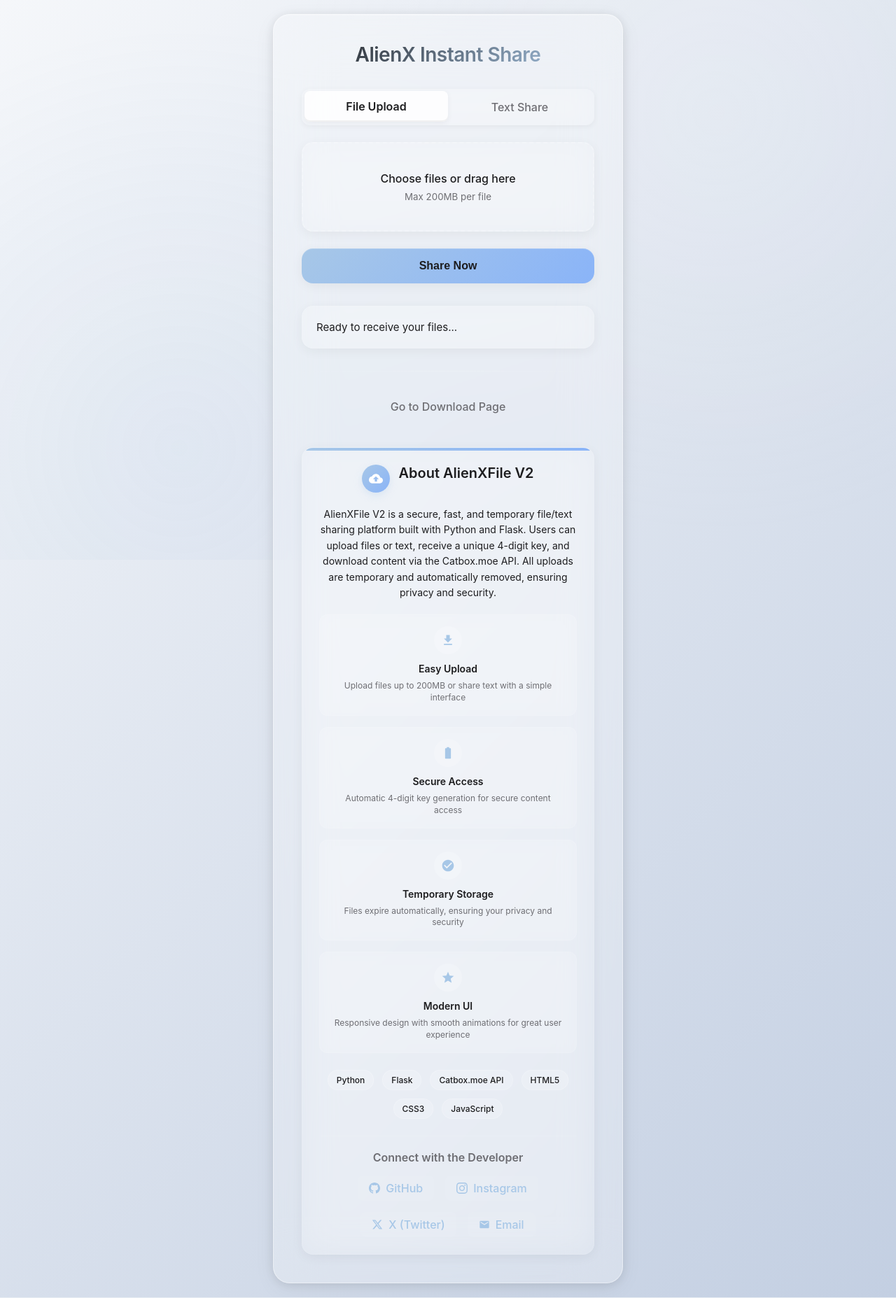
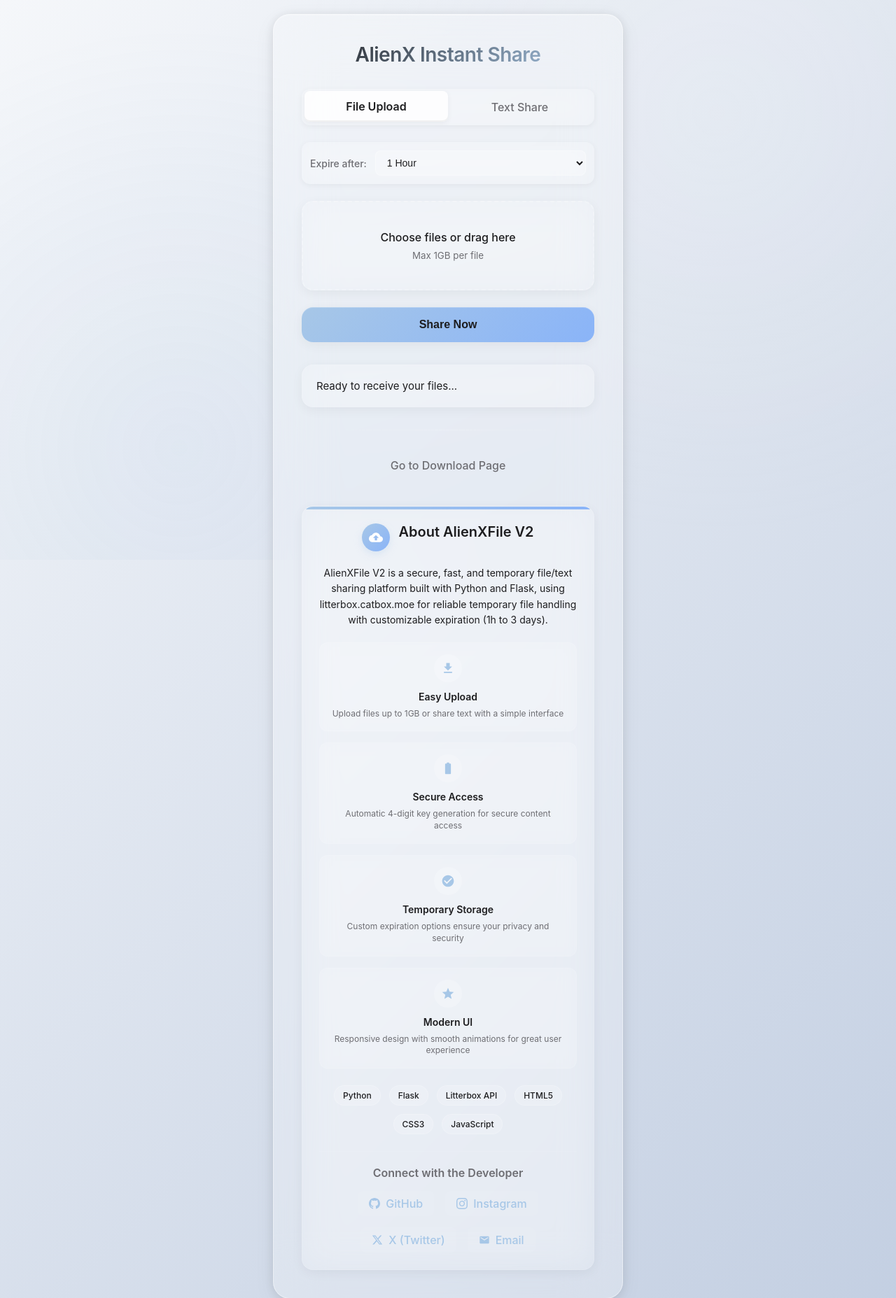
Before and after one commit to aryankahar31/AlienXFileV2, a Flask app: page / in a window 1280 px wide. Shown: the top 1855 px of the page at 70% size. Run offline with Flask 3, Linux system fonts and the light colour scheme; some web fonts are replaced.

Commit message:
Update upload/download pages & integrate Litterbox upload

```diff
--- a/app.py
+++ b/app.py
@@ -2,20 +2,29 @@
 import requests
 import random
 import string
-import os
+import logging
 from io import BytesIO
+from werkzeug.utils import secure_filename
 
 app = Flask(__name__)
-app.secret_key = "alienx_secret"
+app.secret_key = "alienx_secret"  # In production, use os.environ.get('SECRET_KEY')
 
-# Catbox max is 200MB
-app.config['MAX_CONTENT_LENGTH'] = 200 * 1024 * 1024  # 200 MB
+# Configure logging
+logging.basicConfig(level=logging.INFO)
+logger = app.logger
 
-# in-memory mapping: key -> {'link': '...', 'name': '...'}
+# Max upload size = 1GB
+app.config['MAX_CONTENT_LENGTH'] = 1024 * 1024 * 1024
+
+# In-memory store {key: {link, name}} - Consider Redis or DB for production
 uploaded_files = {}
 
 def generate_key():
-    return ''.join(random.choices(string.digits, k=4))
+    """Generate a unique 4-digit key."""
+    while True:
+        key = ''.join(random.choices(string.digits, k=4))
+        if key not in uploaded_files:
+            return key
 
 @app.route('/')
 def index():
@@ -24,85 +33,110 @@
 @app.route('/upload', methods=['POST'])
 def upload():
     mode = request.form.get('mode', 'file')
+    expire_time = request.form.get('expire', '1h')
     uploads = []
+    errors = []
+
+    # Validate expire_time
+    valid_expires = {'1h', '12h', '24h', '72h'}
+    if expire_time not in valid_expires:
+        expire_time = '1h'
+        logger.warning(f"Invalid expire_time '{expire_time}', defaulting to '1h'")
+
+    max_size = app.config['MAX_CONTENT_LENGTH']
 
     if mode == 'text':
         text = request.form.get('text', '').strip()
         if not text:
             return jsonify({"success": False, "error": "No text provided"}), 400
 
-        filename = f"shared_text_{random.randint(1000, 9999)}.txt"
+        size = len(text.encode('utf-8'))
+        if size > max_size:
+            return jsonify({"success": False, "error": f"Text too large! Limit is 1 GB ({size / (1024*1024*1024):.1f} GB)" }), 413
+
+        filename = f"text_{random.randint(1000,9999)}.txt"
         file_stream = BytesIO(text.encode('utf-8'))
         file_stream.name = filename
-        file_stream.seek(0)
-        size = len(text.encode('utf-8'))
 
-        if size > app.config['MAX_CONTENT_LENGTH']:
-            return jsonify({"success": False, "error": "Text too large! Limit is 200 MB"}), 413
+        files = {'fileToUpload': (filename, file_stream, 'text/plain')}
+        data = {'reqtype': 'fileupload', 'time': expire_time}
 
         try:
-            upload_files = {'fileToUpload': (filename, file_stream, 'text/plain')}
-            upload_data = {'reqtype': 'fileupload'}
-            res = requests.post(
-                "https://catbox.moe/user/api.php",
-                data=upload_data,
-                files=upload_files,
-                timeout=300  # increased timeout for big files
-            )
+            res = requests.post("https://litterbox.catbox.moe/resources/internals/api.php",
+                                data=data, files=files, timeout=300)
+            text_resp = res.text.strip()
+            if not text_resp.startswith('https://litter.catbox.moe/'):
+                raise ValueError(f"Invalid response: {text_resp}")
+
+            key = generate_key()
+            uploaded_files[key] = {'link': text_resp, 'name': filename}
+            uploads.append({"key": key, "link": text_resp, "name": filename})
+            logger.info(f"Text uploaded: {filename} with key {key}")
         except requests.exceptions.Timeout:
-            return jsonify({"success": False, "error": "Upload timed out! File might be too large."}), 504
+            errors.append("Upload timed out! Text might be too large.")
+            logger.error("Text upload timeout")
         except requests.exceptions.RequestException as e:
-            return jsonify({"success": False, "error": "Request failed", "details": str(e)}), 500
-
-        text_resp = res.text.strip()
-        if res.status_code != 200 or not text_resp.startswith('https://files.catbox.moe/'):
-            return jsonify({"success": False, "error": "catbox.moe returned failure", "details": text_resp or "Unknown error"}), 500
-
-        key = generate_key()
-        uploaded_files[key] = {'link': text_resp, 'name': filename}
-        uploads.append({"key": key, "link": text_resp, "name": filename})
+            errors.append(f"Request failed: {str(e)}")
+            logger.error(f"Text upload request error: {e}")
+        except ValueError as e:
+            errors.append(f"Catbox API error: {str(e)}")
+            logger.error(f"Text upload API error: {e}")
+        except Exception as e:
+            errors.append(f"Unexpected error: {str(e)}")
+            logger.error(f"Text upload unexpected error: {e}")
 
     else:  # file mode
-        files = request.files.getlist('file')
-        if not files or all(f.filename == '' for f in files):
+        files_list = request.files.getlist('file')
+        if not files_list or all(f.filename == '' for f in files_list):
             return jsonify({"success": False, "error": "No files provided"}), 400
 
-        for file in files:
-            if file.filename == '':
+        for f in files_list:
+            if f.filename == '':
                 continue
 
-            file.seek(0, 2)
-            size = file.tell()
-            file.seek(0)
-            if size > app.config['MAX_CONTENT_LENGTH']:
-                return jsonify({"success": False, "error": f"File '{file.filename}' too large! Limit is 200 MB"}), 413
+            # Secure filename
+            filename = secure_filename(f.filename)
 
+            # Check size
+            f.seek(0, 2)
+            size = f.tell()
+            f.seek(0)
+            if size > max_size:
+                errors.append(f"File '{filename}' too large! Limit is 1 GB ({size / (1024*1024*1024):.1f} GB)")
+                logger.warning(f"File too large: {filename}")
+                continue
+
+            data = {'reqtype': 'fileupload', 'time': expire_time}
+            upload_files = {'fileToUpload': (filename, f.stream, f.mimetype or 'application/octet-stream')}
             try:
-                upload_files = {'fileToUpload': (file.filename, file.stream, file.mimetype or 'application/octet-stream')}
-                upload_data = {'reqtype': 'fileupload'}
-                res = requests.post(
-                    "https://catbox.moe/user/api.php",
-                    data=upload_data,
-                    files=upload_files,
-                    timeout=300  # increased timeout
-                )
+                res = requests.post("https://litterbox.catbox.moe/resources/internals/api.php",
+                                    data=data, files=upload_files, timeout=300)
+                text_resp = res.text.strip()
+                if not text_resp.startswith('https://litter.catbox.moe/'):
+                    raise ValueError(f"Invalid response: {text_resp}")
+                key = generate_key()
+                uploaded_files[key] = {'link': text_resp, 'name': filename}
+                uploads.append({"key": key, "link": text_resp, "name": filename})
+                logger.info(f"File uploaded: {filename} with key {key}")
             except requests.exceptions.Timeout:
-                return jsonify({"success": False, "error": f"Upload of '{file.filename}' timed out! File might be too large."}), 504
+                errors.append(f"Upload of '{filename}' timed out! File might be too large.")
+                logger.error(f"File upload timeout: {filename}")
             except requests.exceptions.RequestException as e:
-                return jsonify({"success": False, "error": f"Request failed for '{file.filename}'", "details": str(e)}), 500
+                errors.append(f"Request failed for '{filename}': {str(e)}")
+                logger.error(f"File upload request error: {filename} - {e}")
+            except ValueError as e:
+                errors.append(f"Catbox API failed for '{filename}': {str(e)}")
+                logger.error(f"File upload API error: {filename} - {e}")
+            except Exception as e:
+                errors.append(f"Unexpected error for '{filename}': {str(e)}")
+                logger.error(f"File upload unexpected error: {filename} - {e}")
 
-            text_resp = res.text.strip()
-            if res.status_code != 200 or not text_resp.startswith('https://files.catbox.moe/'):
-                return jsonify({"success": False, "error": f"catbox.moe failed for '{file.filename}'", "details": text_resp or "Unknown error"}), 500
-
-            key = generate_key()
-            uploaded_files[key] = {'link': text_resp, 'name': file.filename}
-            uploads.append({"key": key, "link": text_resp, "name": file.filename})
-
-    if not uploads:
-        return jsonify({"success": False, "error": "No valid uploads"}), 400
-
-    return jsonify({"success": True, "uploads": uploads})
+    if not uploads and errors:
+        return jsonify({"success": False, "errors": errors}), 400
+    elif uploads and errors:
+        return jsonify({"success": True, "uploads": uploads, "warnings": errors}), 200
+    else:
+        return jsonify({"success": True, "uploads": uploads})
 
 @app.route('/download', methods=['GET', 'POST'])
 def download_page():
@@ -110,9 +144,8 @@
         key = request.form.get('key', '').strip()
         file_info = uploaded_files.get(key)
         if not file_info:
-            flash("Invalid or expired key!", "error")
+            flash("⚠️ Invalid or expired key!", "error")
             return redirect(url_for('download_page'))
-        # redirect user to the catbox.moe link (or you could proxy)
         return redirect(file_info['link'])
     return render_template('download.html')
 
@@ -125,7 +158,7 @@
 
 @app.errorhandler(413)
 def too_large(e):
-    return "File too large! Limit is 200 MB", 413
+    return "⚠️ File too large! Limit is 1 GB", 413
 
 if __name__ == '__main__':
     app.run(debug=True)
--- a/templates/index.html
+++ b/templates/index.html
@@ -140,6 +140,49 @@
                 inset 0 -2px 0 rgba(0, 0, 0, 0.05),
                 0 2px 8px var(--shadow-soft);
             transform: translateY(-1px);
+        }
+
+        /* Expiration Select */
+        .expire-section {
+            margin-bottom: 24px;
+            display: flex;
+            align-items: center;
+            gap: 12px;
+            background: rgba(255, 255, 255, 0.1);
+            backdrop-filter: blur(20px);
+            -webkit-backdrop-filter: blur(20px);
+            border-radius: 12px;
+            padding: 12px;
+            box-shadow: 0 2px 8px var(--shadow-soft);
+        }
+        .expire-section label {
+            font-weight: 500;
+            color: var(--text-muted);
+            font-size: 14px;
+            white-space: nowrap;
+        }
+        .expire-section select {
+            flex: 1;
+            background: rgba(255, 255, 255, 0.2);
+            backdrop-filter: blur(20px);
+            -webkit-backdrop-filter: blur(20px);
+            border: 1px solid rgba(255, 255, 255, 0.3);
+            color: var(--text-color);
+            border-radius: 8px;
+            padding: 8px 12px;
+            font-size: 14px;
+            font-weight: 500;
+            cursor: pointer;
+            transition: all 0.3s ease;
+        }
+        .expire-section select:focus {
+            outline: none;
+            border-color: var(--accent-color);
+            box-shadow: 0 0 0 3px var(--accent-glow);
+        }
+        .expire-section select option {
+            background: var(--text-color);
+            color: white;
         }
 
         /* Inputs */
@@ -556,6 +599,7 @@
         @media (max-width: 480px) {
             .card { padding: 32px 24px; }
             .mode-switch { flex-direction: column; }
+            .expire-section { flex-direction: column; align-items: stretch; }
             h2 { font-size: 24px; }
             .about-section { padding: 20px; }
             .features-grid { grid-template-columns: 1fr; }
@@ -578,10 +622,20 @@
                 <label for="modeText">Text Share</label>
             </div>
 
+            <div class="expire-section">
+                <label for="expire">Expire after:</label>
+                <select name="expire" id="expire">
+                    <option value="1h">1 Hour</option>
+                    <option value="12h">12 Hours</option>
+                    <option value="24h">1 Day</option>
+                    <option value="72h">3 Days</option>
+                </select>
+            </div>
+
             <div id="fileInputContainer">
                 <label for="fileInput" id="fileInputLabel">
                     <span id="fileInputText">Choose files or drag here</span>
-                    <small>Max 200MB per file</small>
+                    <small>Max 1GB per file</small>
                 </label>
                 <input type="file" name="file" id="fileInput" multiple />
             </div>
@@ -606,7 +660,7 @@
                 <h3>About AlienXFile V2</h3>
             </div>
 
-            <p>AlienXFile V2 is a secure, fast, and temporary file/text sharing platform built with Python and Flask. Users can upload files or text, receive a unique 4-digit key, and download content via the Catbox.moe API. All uploads are temporary and automatically removed, ensuring privacy and security.</p>
+            <p>AlienXFile V2 is a secure, fast, and temporary file/text sharing platform built with Python and Flask, using litterbox.catbox.moe for reliable temporary file handling with customizable expiration (1h to 3 days).</p>
 
             <div class="features-grid">
                 <div class="feature-card">
@@ -616,7 +670,7 @@
                         </svg>
                     </div>
                     <h4>Easy Upload</h4>
-                    <p>Upload files up to 200MB or share text with a simple interface</p>
+                    <p>Upload files up to 1GB or share text with a simple interface</p>
                 </div>
                 <div class="feature-card">
                     <div class="feature-icon">
@@ -634,7 +688,7 @@
                         </svg>
                     </div>
                     <h4>Temporary Storage</h4>
-                    <p>Files expire automatically, ensuring your privacy and security</p>
+                    <p>Custom expiration options ensure your privacy and security</p>
                 </div>
                 <div class="feature-card">
                     <div class="feature-icon">
@@ -650,7 +704,7 @@
             <div class="tech-stack">
                 <span class="tech-badge">Python</span>
                 <span class="tech-badge">Flask</span>
-                <span class="tech-badge">Catbox.moe API</span>
+                <span class="tech-badge">Litterbox API</span>
                 <span class="tech-badge">HTML5</span>
                 <span class="tech-badge">CSS3</span>
                 <span class="tech-badge">JavaScript</span>
```
Also changed, not shown: templates/download.html (+4 -3 lines), README.md.
